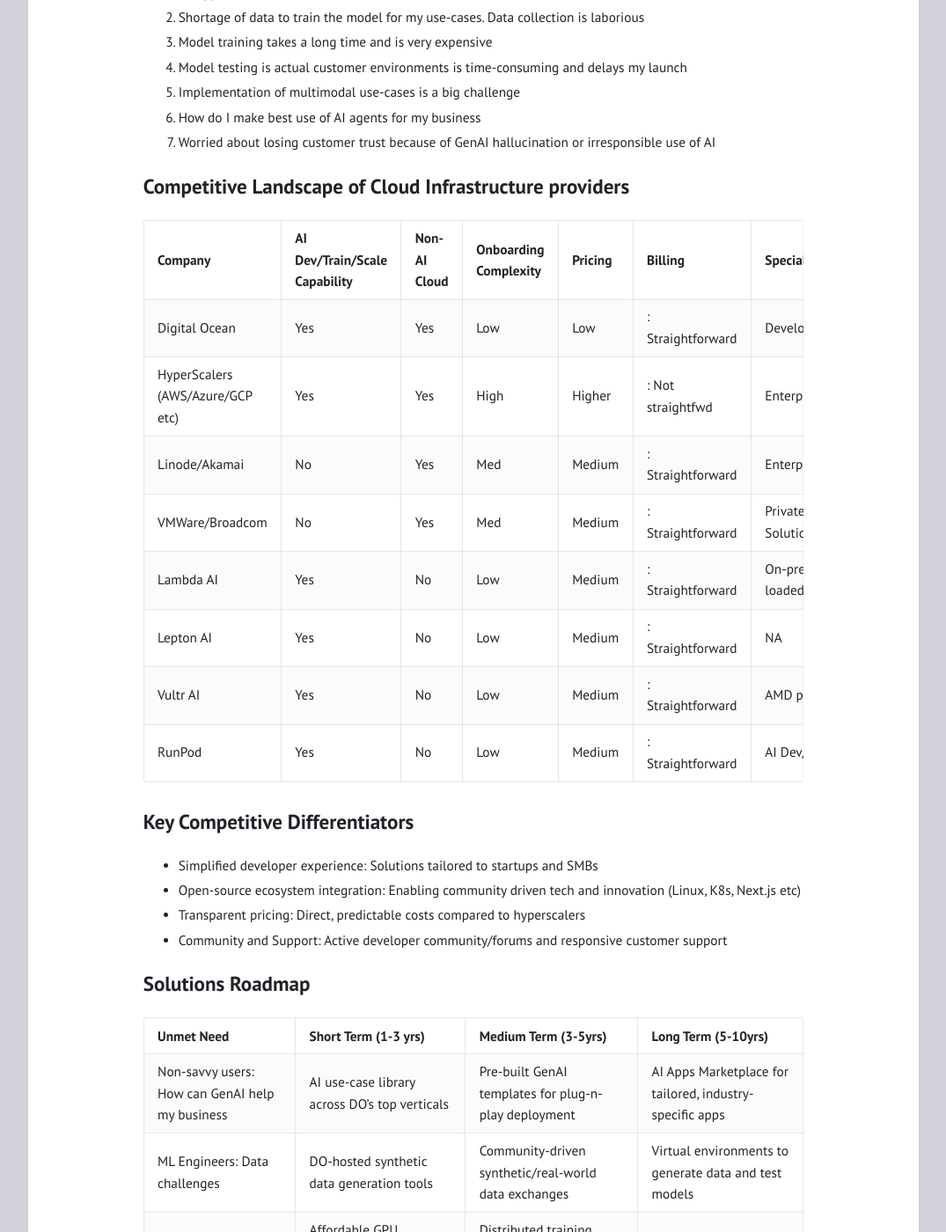
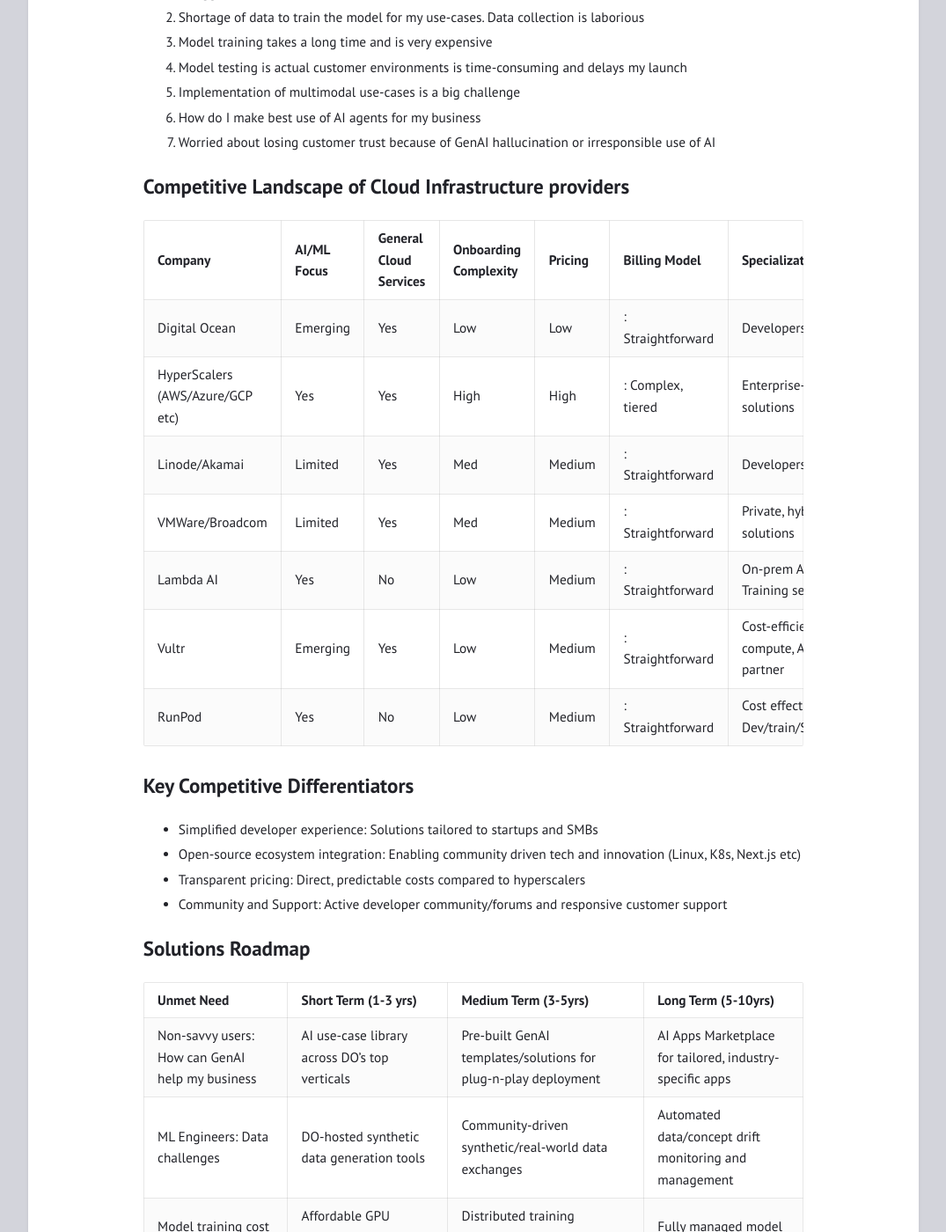
Before and after one commit to mukund-rajukumar/mukund-rajukumar.github.io, a Jekyll site: the page built from _posts/2024-12-04-DO-GenAI-Strategy.md, in a window 1280 px wide and 1400 px high, scrolled down 1181 px. Shown: the whole window at 88% size, without its empty margins (102-1177 px from the left). Built offline with Jekyll 4.4.1, drawn with Linux system fonts in a browser that asks for light colours; some of the changed text lies outside the part shown.

Commit message:
Update competitor analysis

```diff
--- a/_posts/2024-12-04-DO-GenAI-Strategy.md
+++ b/_posts/2024-12-04-DO-GenAI-Strategy.md
@@ -45,16 +45,15 @@
 
 ## Competitive Landscape of Cloud Infrastructure providers
 
-| Company                          | AI Dev/Train/Scale Capability | Non-AI Cloud | Onboarding Complexity | Pricing | Billing           | Specialize in                   |
-|:---------------------------------|:------------------------------|:-------------|:----------------------|:--------|:------------------|:--------------------------------|
-| Digital Ocean                    | Yes                           | Yes          | Low                   | Low     |: Straightforward  | Developers/Startups             |
-| HyperScalers (AWS/Azure/GCP etc) | Yes                           | Yes          | High                  | Higher  |: Not straightfwd  | Enterprise class                |
-| Linode/Akamai                    | No                            | Yes          | Med                   | Medium  |: Straightforward  | Enterprises class               |
-| VMWare/Broadcom                  | No                            | Yes          | Med                   | Medium  |: Straightforward  | Private cloud Solutions         |
-| Lambda AI                        | Yes                           | No           | Low                   | Medium  |: Straightforward  | On-prem pre-loaded servers, VMs |
-| Lepton AI                        | Yes                           | No           | Low                   | Medium  |: Straightforward  | NA                              |
-| Vultr AI                         | Yes                           | No           | Low                   | Medium  |: Straightforward  | AMD partner                     |
-| RunPod                           | Yes                           | No           | Low                   | Medium  |: Straightforward  | AI Dev/train/Scale              |
+| Company                          | AI/ML Focus      | General Cloud Services | Onboarding Complexity | Pricing | Billing Model     | Specialization                  |
+|:---------------------------------|:-----------------|:-----------------------|:----------------------|:--------|:------------------|:--------------------------------|
+| Digital Ocean                    | Emerging         | Yes                    | Low                   | Low     |: Straightforward  | Developers/Startups             |
+| HyperScalers (AWS/Azure/GCP etc) | Yes              | Yes                    | High                  | High    |: Complex, tiered  | Enterprise-grade solutions      |
+| Linode/Akamai                    | Limited          | Yes                    | Med                   | Medium  |: Straightforward  | Developers/SMBs                 |
+| VMWare/Broadcom                  | Limited          | Yes                    | Med                   | Medium  |: Straightforward  | Private, hybrid cloud solutions |
+| Lambda AI                        | Yes              | No                     | Low                   | Medium  |: Straightforward  | On-prem AI HW, Training servers |
+| Vultr                            | Emerging         | Yes                    | Low                   | Medium  |: Straightforward  | Cost-efficient compute, AMD partner |
+| RunPod                           | Yes              | No                     | Low                   | Medium  |: Straightforward  | Cost effective AI Dev/train/Scale   |
 
 ## Key Competitive Differentiators
 - Simplified developer experience: Solutions tailored to startups and SMBs
@@ -66,8 +65,8 @@
 
 | Unmet Need | Short Term (1-3 yrs) | Medium Term (3-5yrs) | Long Term (5-10yrs) |
 |:-----------|:---------------------|:---------------------|:--------------------|
-| Non-savvy users: How can GenAI help my business  | AI use-case library across DO's top verticals | Pre-built GenAI templates for plug-n-play deployment | AI Apps Marketplace for tailored, industry-specific apps |
-| ML Engineers: Data challenges | DO-hosted synthetic data generation tools | Community-driven synthetic/real-world data exchanges | Virtual environments to generate data and test models |
+| Non-savvy users: How can GenAI help my business  | AI use-case library across DO's top verticals | Pre-built GenAI templates/solutions for plug-n-play deployment | AI Apps Marketplace for tailored, industry-specific apps |
+| ML Engineers: Data challenges | DO-hosted synthetic data generation tools | Community-driven synthetic/real-world data exchanges | Automated data/concept drift monitoring and management |
 | Model training cost and speed | Affordable GPU instances for fine-tuning models | Distributed training environment with cost optimizations | Fully managed model fine-tuning services|
 | Responsible AI concerns | Pre-configured model guardrails for hallucination reduction | Bias detection tools and transparency APIs  | Fully certified responsible AI workflows |
 
```
Also changed, not shown: other parts of _posts/2024-12-04-DO-GenAI-Strategy.md (+1 -1 lines).
